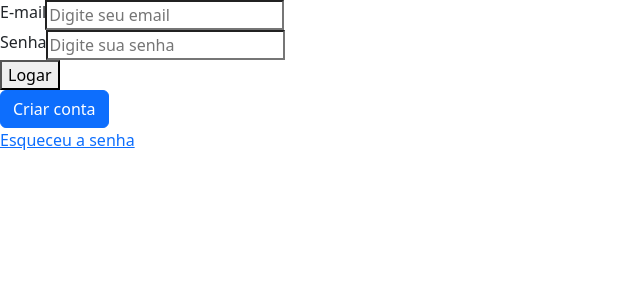
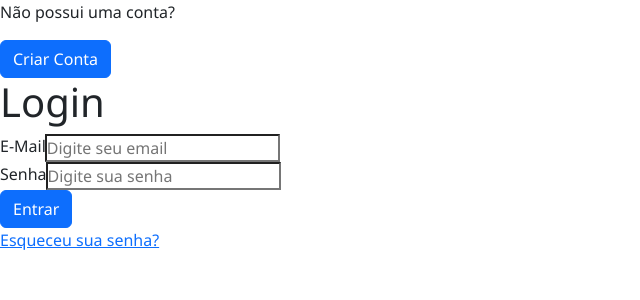
Before and after one commit to JEFFERSON300/Trindade-Medical, a React (Vite) app: page / in a window 1280 px wide. Shown: the top 300 px of the page, without its empty margins (0-640 px from the left). Built offline with nearby package versions, Linux system fonts and the light colour scheme; no server answers.

Commit message:
Criando arquivo global de estilo

```diff
--- a/src/App.jsx
+++ b/src/App.jsx
@@ -1,3 +1,4 @@
+import "bootstrap/dist/css/bootstrap.min.css";
 import { HomePage } from "./pages/Home/Home.page";
 import { LoginPage } from "./pages/Login/Login.page";
 import { BrowserRouter as Router, Routes, Route } from "react-router-dom";
@@ -7,11 +8,10 @@ function App() {
     <div>
       <Router>
         <Routes>
-          <Route path="/" element={<LoginPage />}/>
-          <Route path="/home" element={<HomePage/>}></Route>
+          <Route path="/" element={<LoginPage />} />
+          <Route path="/home" element={<HomePage />}></Route>
         </Routes>
       </Router>
-
     </div>
   );
 }
--- a/src/components/Form/ButtonNewUser/ButtonNewUser.component.jsx
+++ b/src/components/Form/ButtonNewUser/ButtonNewUser.component.jsx
@@ -1,5 +1,4 @@
-import "bootstrap/dist/css/bootstrap.min.css";
-import { useState, useRef} from "react";
+import { useState, useRef } from "react";
 import Button from "react-bootstrap/Button";
 import Form from "react-bootstrap/Form";
 import Modal from "react-bootstrap/Modal";
@@ -15,58 +14,48 @@ function ButtonNewUserComponent() {
   const handleClose = () => setShow(false);
 
   const handleShow = () => {
-
-
     const email = emailInputElement.current?.value || "";
     const password = password1InputElement.current?.value || "";
     const password2 = password2InputElement.current?.value || "";
 
-
-    const testEmail = /^[A-Za-z0-9._%+-]+@[A-Za-z0-9.-]+\.[A-Za-z]{2,}$/.test(email);
+    const testEmail = /^[A-Za-z0-9._%+-]+@[A-Za-z0-9.-]+\.[A-Za-z]{2,}$/.test(
+      email
+    );
     if (password === password2 && password.length >= 8 && testEmail) {
-
       fetch("http://localhost:8000", {
-        method: 'POST',
+        method: "POST",
         headers: {
-            'Content-Type': 'application/json'
+          "Content-Type": "application/json",
         },
-          body: JSON.stringify({id, email, password})
-        }).then(() => {
-          console.log('Post submitted successfully');
-          // tratar problema do erro do id duplicado
-      })
-        setID(id+1);
-        handleClose();
+        body: JSON.stringify({ id, email, password }),
+      }).then(() => {
+        console.log("Post submitted successfully");
+        // tratar problema do erro do id duplicado
+      });
+      setID(id + 1);
+      handleClose();
+    } else {
+      setShow(true);
     }
-    else {
-      setShow(true)
-    }
-
   };
-
-
 
   return (
     <div>
       <Button variant="primary" onClick={handleShow}>
-        Criar conta
+        Criar Conta
       </Button>
 
       <Modal show={show} onHide={handleClose}>
-
         <Modal.Header closeButton>
           <Modal.Title>Novo usuário</Modal.Title>
         </Modal.Header>
 
         <Modal.Body>
-
           <Form>
-
             <Form.Group className="mb-3" controlId="email">
               <Form.Label>Digite seu e-mail</Form.Label>
               <Form.Control
                 ref={emailInputElement}
-
                 type="email"
                 placeholder="name@example.com"
                 autoFocus
@@ -77,7 +66,6 @@ function ButtonNewUserComponent() {
               <Form.Label>Digite sua senha</Form.Label>
               <Form.Control
                 ref={password1InputElement}
-
                 type="password"
                 placeholder="8 caracteres"
                 autoFocus
@@ -97,7 +85,6 @@ function ButtonNewUserComponent() {
         </Modal.Body>
 
         <Modal.Footer>
-
           <Button variant="secondary" onClick={handleClose}>
             Sair
           </Button>
@@ -105,13 +92,10 @@ function ButtonNewUserComponent() {
           <Button variant="primary" onClick={handleShow}>
             Salvar
           </Button>
-
         </Modal.Footer>
-
       </Modal>
     </div>
   );
-
 }
 
 export default ButtonNewUserComponent;
--- a/src/components/Form/Login/Login.component.jsx
+++ b/src/components/Form/Login/Login.component.jsx
@@ -1,19 +1,18 @@
 import ButtonNewUserComponent from "../ButtonNewUser/ButtonNewUser.component";
+import Button from "react-bootstrap/Button";
 import { useEffect, useRef, useState } from "react";
 import { useNavigate } from "react-router-dom";
 
 export const FormLoginComponent = () => {
-  const navigate = useNavigate()
-
+  const navigate = useNavigate();
   const emailInputElement = useRef();
   const passwordInputElement = useRef();
+  const [users, setUsers] = useState([]);
 
   const handleClick = (e) => {
     e.preventDefault();
     window.alert("Funcionalidade em construção...");
-  }
-
-  const [users, setUsers] = useState([]);
+  };
 
   const fetchUserData = () => {
     fetch("http://localhost:8000/")
@@ -37,38 +36,55 @@ export const FormLoginComponent = () => {
       password: passwordInputElement.current?.value,
     };
 
-    const isValid = users.filter(user => {return user.email === dataInput.email && user.password === dataInput.password});
+    const isValid = users.filter((user) => {
+      return (
+        user.email === dataInput.email && user.password === dataInput.password
+      );
+    });
 
     if (Object.values(isValid).length === 0) {
       navigate("/");
-    }
-    else {
+    } else {
       navigate("/home");
     }
-
-
   };
 
   return (
     <div>
+      <div className="section">
+        <p>Não possui uma conta?</p>
+        <ButtonNewUserComponent />
+      </div>
 
+      <h1>Login</h1>
       <form onSubmit={handleSubmit}>
         <div className="input-group">
-          <label htmlFor="email">E-mail</label>
-          <input ref={emailInputElement} type="email" id="email" placeholder="Digite seu email" />
+          <label htmlFor="email">E-Mail</label>
+          <input
+            ref={emailInputElement}
+            type="email"
+            id="email"
+            placeholder="Digite seu email"
+          />
         </div>
 
         <div className="input-group">
           <label htmlFor="senha">Senha</label>
-          <input ref={passwordInputElement} type="password" id="password" placeholder="Digite sua senha" />
+          <input
+            ref={passwordInputElement}
+            type="password"
+            id="password"
+            placeholder="Digite sua senha"
+          />
         </div>
-        <button type="submit">Logar</button>
+        <Button variant="primary" type="submit">
+          Entrar
+        </Button>
       </form>
 
-      <ButtonNewUserComponent />
-
-      <a href="#" onClick={handleClick}>Esqueceu a senha</a>
-
+      <a href="#" onClick={handleClick}>
+        Esqueceu sua senha?
+      </a>
     </div>
   );
 };
--- /dev/null
+++ b/src/global.style.jsx
@@ -0,0 +1,11 @@
+import { createGlobalStyle } from "styled-components";
+
+export const GlobalStyle = createGlobalStyle`
+ * {
+    margin: 0;
+    padding: 0;
+    box-sizing: border-box;
+    outline: none;
+    font-family: 'Segoe UI', Arial, Helvetica, sans-serif;
+ }
+`;
--- a/src/main.jsx
+++ b/src/main.jsx
@@ -1,9 +1,11 @@
-import React from 'react'
-import ReactDOM from 'react-dom/client'
-import App from './App.jsx'
+import React from "react";
+import ReactDOM from "react-dom/client";
+import App from "./App.jsx";
+import { GlobalStyle } from "./global.style.jsx";
 
-ReactDOM.createRoot(document.getElementById('root')).render(
+ReactDOM.createRoot(document.getElementById("root")).render(
   <React.StrictMode>
+    <GlobalStyle />
     <App />
-  </React.StrictMode>,
-)
+  </React.StrictMode>
+);
```
